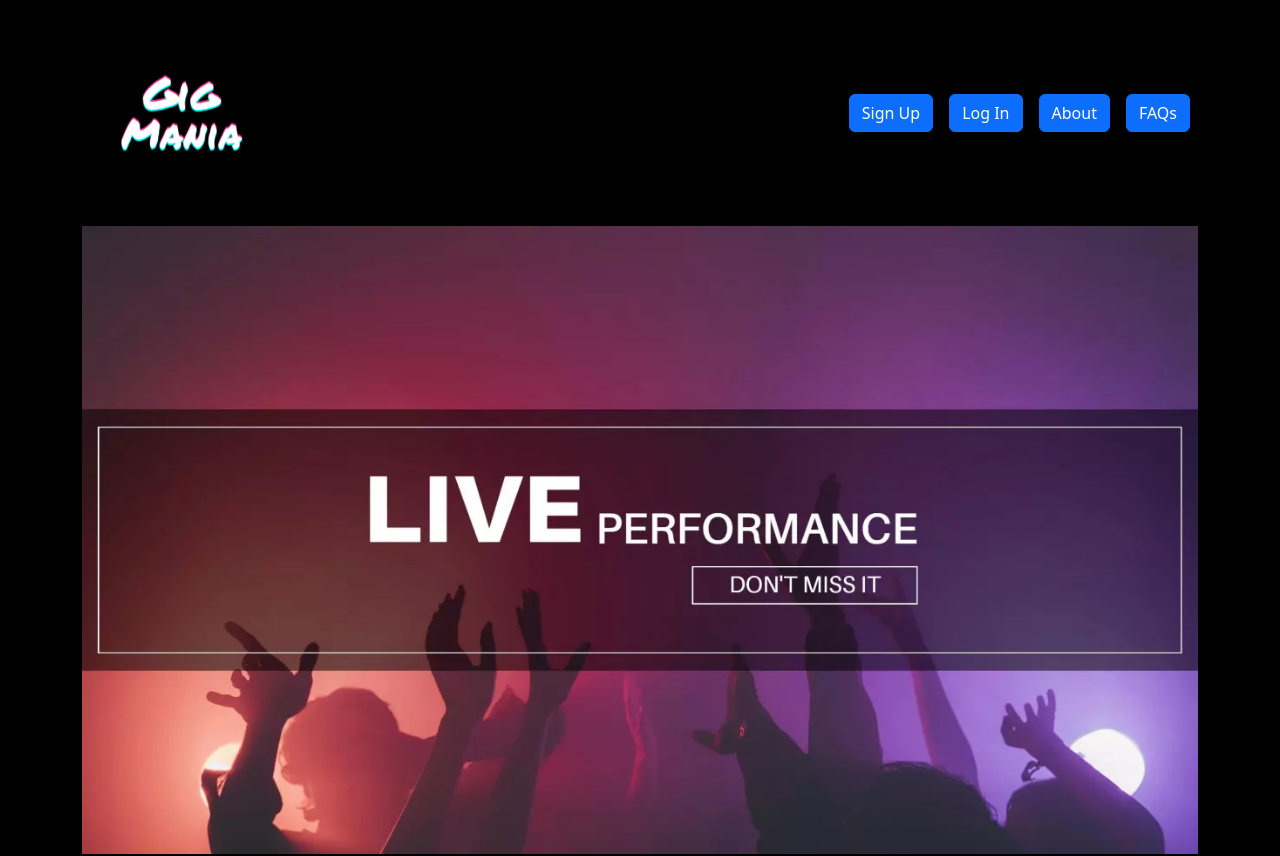
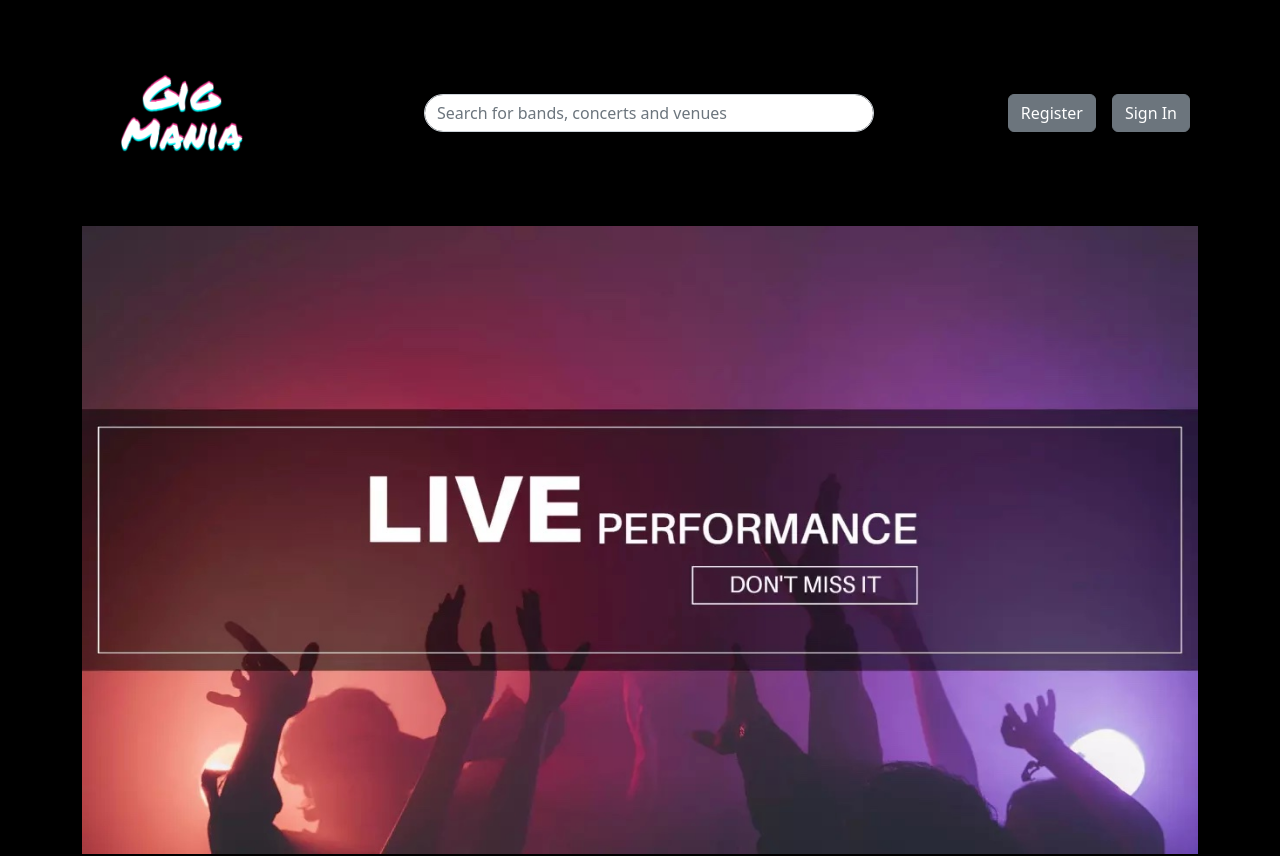
Before and after one commit to joshthomas98/gig_mania_frontend, a React (Create React App) app: page / in a window 1280 px wide. Shown: the top 856 px of the page. Built offline with nearby package versions, Linux system fonts and the light colour scheme.

Commit message:
Fixed POST request on user register form

```diff
--- a/src/App.js
+++ b/src/App.js
@@ -2,9 +2,9 @@ import React from "react";
 import "bootstrap/dist/css/bootstrap.min.css";
 import { Container } from "react-bootstrap";
 import { BrowserRouter, Routes, Route } from "react-router-dom";
-import NavbarComponent from "./components/Navbar";
+import Navbar from "./components/Navbar";
 import Homepage from "./pages/Homepage";
-import SignUp from "./pages/Register";
+import Register from "./pages/Register";
 import LogIn from "./pages/LogIn";
 import About from "./pages/About";
 import FAQs from "./pages/FAQs";
@@ -12,8 +12,8 @@ import SubmitGig from "./pages/SubmitGig";
 import SignIn from "./pages/SignIn";
 import BandSearch from "./pages/BandSearch";
 import AdvertiseGig from "./pages/AdvertiseGig";
-import Register from "./pages/Register";
 import UserCreated from "./pages/UserCreated";
+import TestFetch from "./pages/TestFetch";
 
 import UserContextProvider from "./UserContext";
 
@@ -22,7 +22,7 @@ function App() {
     <UserContextProvider>
       <Container>
         <div className="App">
-          <NavbarComponent />
+          <Navbar />
           <BrowserRouter>
             <Routes>
               <Route index element={<Homepage />} />
@@ -35,6 +35,7 @@ function App() {
               <Route path="bandsearch" element={<BandSearch />} />
               <Route path="advertisegig" element={<AdvertiseGig />} />
               <Route path="usercreated" element={<UserCreated />} />
+              <Route path="testfetch" element={<TestFetch />} />
             </Routes>
           </BrowserRouter>
         </div>
--- a/src/components/Navbar.js
+++ b/src/components/Navbar.js
@@ -1,5 +1,5 @@
 import React from "react";
-import { Button, Container, Navbar } from "react-bootstrap";
+import { Button, Form, FormControl, Navbar } from "react-bootstrap";
 
 const NavbarComponent = () => {
   return (
@@ -14,19 +14,23 @@ const NavbarComponent = () => {
         />
       </Navbar.Brand>
       <Navbar.Toggle />
-      <Navbar.Collapse className="justify-content-end">
-        <Button className="mx-2" href="signup">
-          Sign Up
-        </Button>
-        <Button className="mx-2" href="login">
-          Log In
-        </Button>
-        <Button className="mx-2" href="about">
-          About
-        </Button>
-        <Button className="mx-2" href="faqs">
-          FAQs
-        </Button>
+      <Navbar.Collapse className="justify-content-between">
+        <Form inline className="mx-auto">
+          <FormControl
+            type="text"
+            placeholder="Search for bands, concerts and venues"
+            className="mr-sm-2 rounded-pill"
+            style={{ width: "450px" }}
+          />
+        </Form>
+        <div className="ml-auto">
+          <Button className="mx-2" href="register" variant="secondary">
+            Register
+          </Button>
+          <Button className="mx-2" href="signin" variant="secondary">
+            Sign In
+          </Button>
+        </div>
       </Navbar.Collapse>
     </Navbar>
   );
--- a/src/pages/Register.js
+++ b/src/pages/Register.js
@@ -1,7 +1,7 @@
 import React, { useState } from "react";
 import { useNavigate } from "react-router-dom";
 
-const Register = () => {
+function Register() {
   const [bandName, setBandName] = useState("");
   const [email, setEmail] = useState("");
   const [username, setUsername] = useState("");
@@ -12,15 +12,29 @@ const Register = () => {
 
   const handleSubmit = (event) => {
     event.preventDefault();
-    const newuser = { bandName, email, username, password, genre };
+    const data = {
+      band_name: bandName,
+      email: email,
+      username: username,
+      password: password,
+      genre: genre,
+    };
 
     fetch("http://localhost:8000/bands/", {
       method: "POST",
-      headers: { "Content-Type": "application/json" },
-      body: JSON.stringify(newuser),
-    }).then(() => {
-      navigate("/usercreated");
-    });
+      headers: {
+        "Content-Type": "application/json",
+      },
+      body: JSON.stringify(data),
+    })
+      .then((response) => {
+        if (response.ok) {
+          navigate("/usercreated");
+        }
+      })
+      .catch((error) => {
+        console.error("Error registering user:", error);
+      });
   };
 
   return (
@@ -117,6 +131,6 @@ const Register = () => {
       </form>
     </div>
   );
-};
+}
 
 export default Register;
--- /dev/null
+++ b/src/pages/TestFetch.js
@@ -0,0 +1,27 @@
+import React, { useState, useEffect } from "react";
+
+function App() {
+  const [bands, setBands] = useState([]);
+
+  useEffect(() => {
+    fetch("http://localhost:8000/bands/")
+      .then((response) => response.json())
+      .then((data) => setBands(data))
+      .catch((error) => console.log(error));
+  }, []);
+
+  console.log(bands);
+
+  return (
+    <div className="text-light">
+      <h1>List of Bands</h1>
+      <ul>
+        {bands.map((band) => (
+          <li key={band.id}>{band.band_name}</li>
+        ))}
+      </ul>
+    </div>
+  );
+}
+
+export default App;
```
